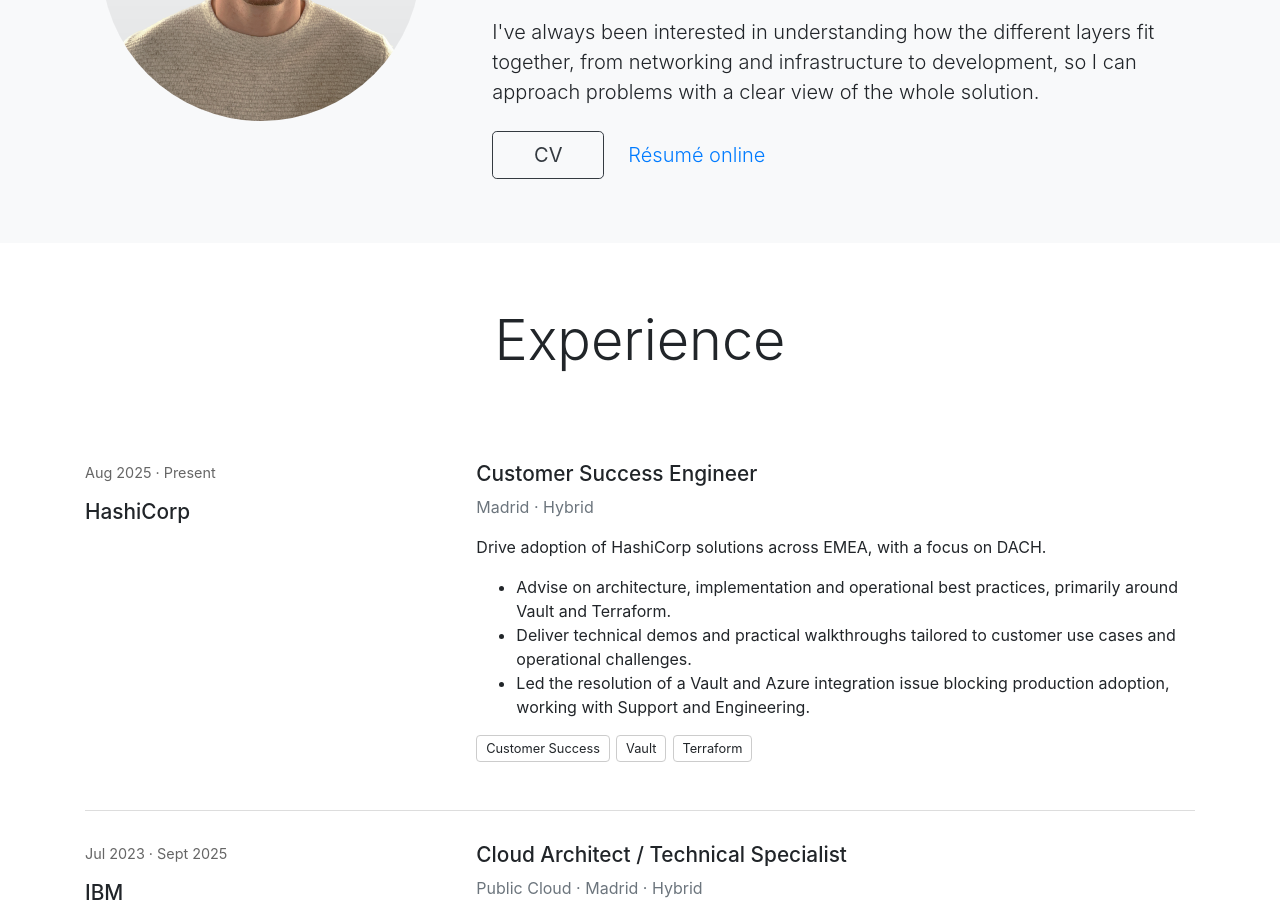
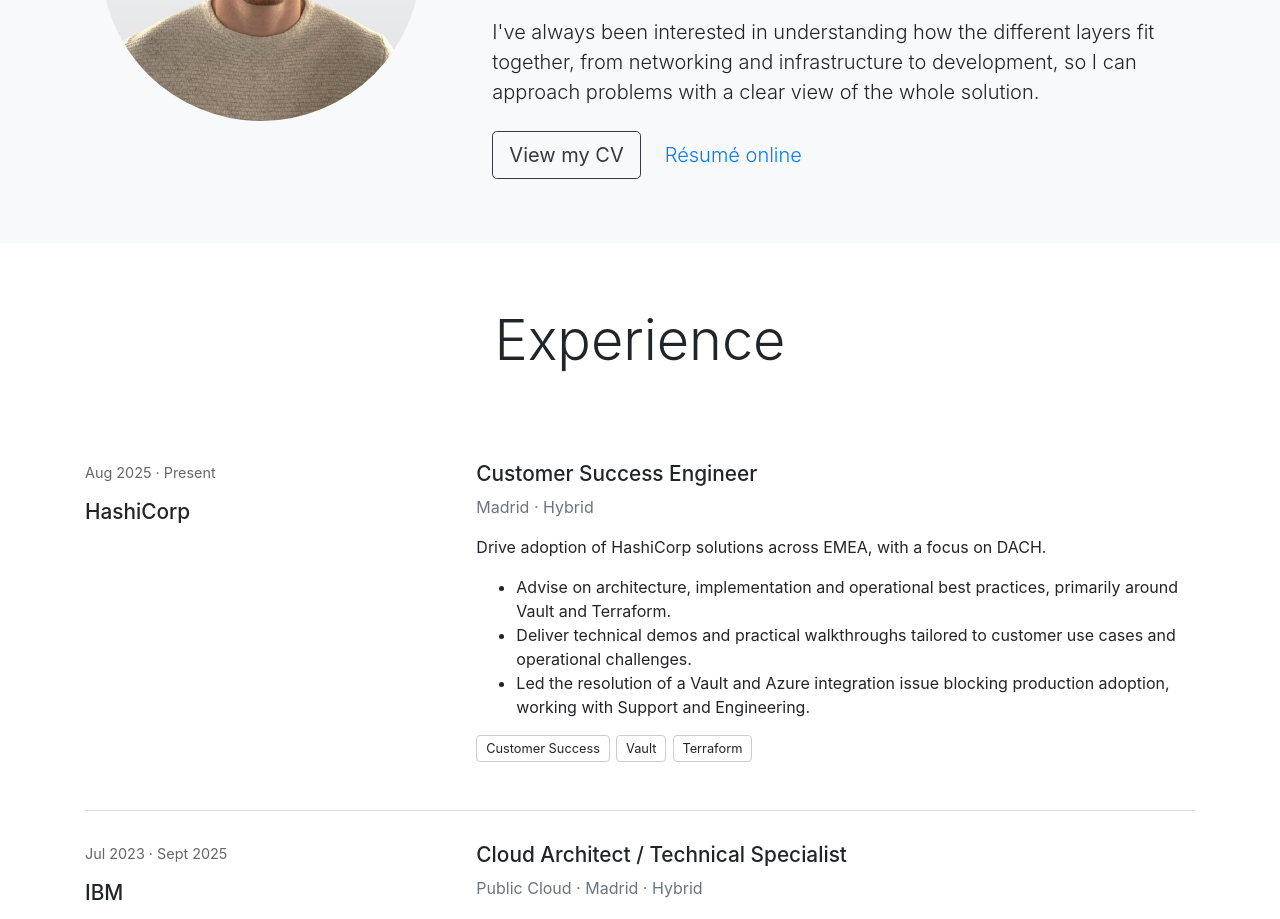
Before and after one commit to nikitastetskiy/portfolio, a React (Vite) app in the folder app/: page / in a window 1280 px wide. Shown: the part 1120-2039 px from the top of the page. Built offline with nearby package versions, Linux system fonts and the light colour scheme.

Commit message:
Clarify About CV button label

```diff
--- a/app/src/App.jsx
+++ b/app/src/App.jsx
@@ -252,7 +252,7 @@
             ))}
             <p className="about-actions lead mt-4 mb-0">
               <ExternalLink className="btn btn-outline-dark btn-lg" href={resumePdf}>
-                {t.resume}
+                {t.viewResume}
               </ExternalLink>
               <a href={pagePath(lang, true)}>
                 {t.resumeWeb}
--- a/app/src/personal-info/config.js
+++ b/app/src/personal-info/config.js
@@ -32,6 +32,7 @@
     hero: 'I work with technical teams to put cloud solutions into practice. Based in Madrid, working with customers across EMEA, with a focus on DACH.',
     viewProjects: 'Explore my work',
     resume: 'CV',
+    viewResume: 'View my CV',
     resumeWeb: 'Résumé online',
     downloadResume: 'Download CV',
     home: 'Back to portfolio',
@@ -86,6 +87,7 @@
     hero: 'Trabajo con equipos técnicos para llevar las soluciones cloud a la práctica. Desde Madrid, con clientes de EMEA y foco en DACH.',
     viewProjects: 'Ver mis proyectos',
     resume: 'CV',
+    viewResume: 'Ver mi CV',
     resumeWeb: 'Currículum online',
     downloadResume: 'Descargar CV en inglés',
     home: 'Volver al portfolio',
```
